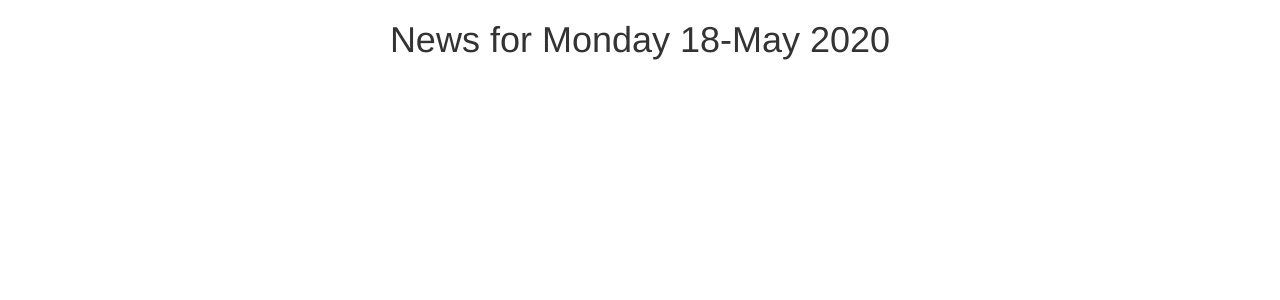
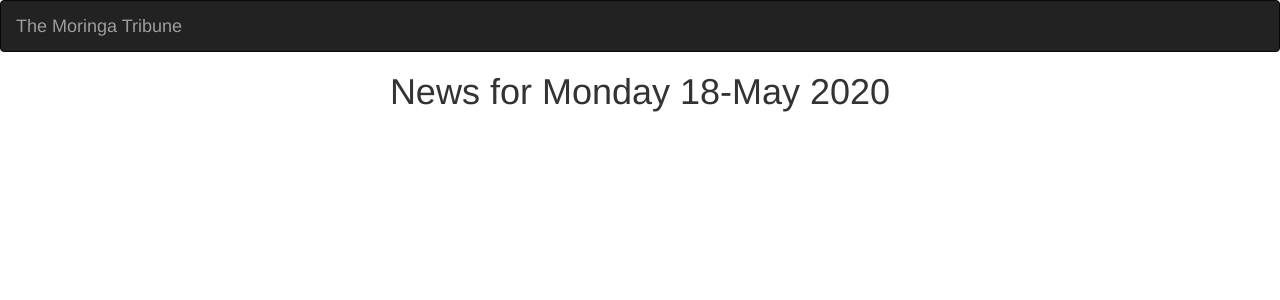
Before and after one commit to JeromeMberia/the_moringa_tribune, a Django app: page /news/today/ in a window 1280 px wide. Shown: the top 300 px of the page. Run offline with Django 3.2, Linux system fonts and the light colour scheme; some libraries are stand-ins or nearby versions.

Commit message:
Links and Navigation

```diff
--- a/news/templates/all-news/base.html
+++ b/news/templates/all-news/base.html
@@ -1,4 +1,5 @@
 {% load bootstrap3 %}
+{% load static%}
 <!DOCTYPE html>
 <html>
 <head>
@@ -16,6 +17,8 @@
 
 </head>
 <body>
+    {% include "navbar.html" %}
+
     {% block content %} <h1 class='text-center'>News for {{date|date:"l d-F Y"}}</h1> {%endblock%}
 
     {% block scripts %}
--- /dev/null
+++ b/news/templates/navbar.html
@@ -0,0 +1,18 @@
+<!DOCTYPE html>
+<html lang="en">
+<head>
+    <meta charset="UTF-8">
+    <meta name="viewport" content="width=device-width, initial-scale=1.0">
+</head>
+<body>
+    <nav class="navbar navbar-inverse">
+        <div class="container-fluid">
+            <div class="navbar-header">
+                <a class="navbar-brand" href="{% url 'newsToday' %}">
+                    The Moringa Tribune
+                </a>
+            </div>
+        </div>
+    </nav>
+</body>
+</html>
```
